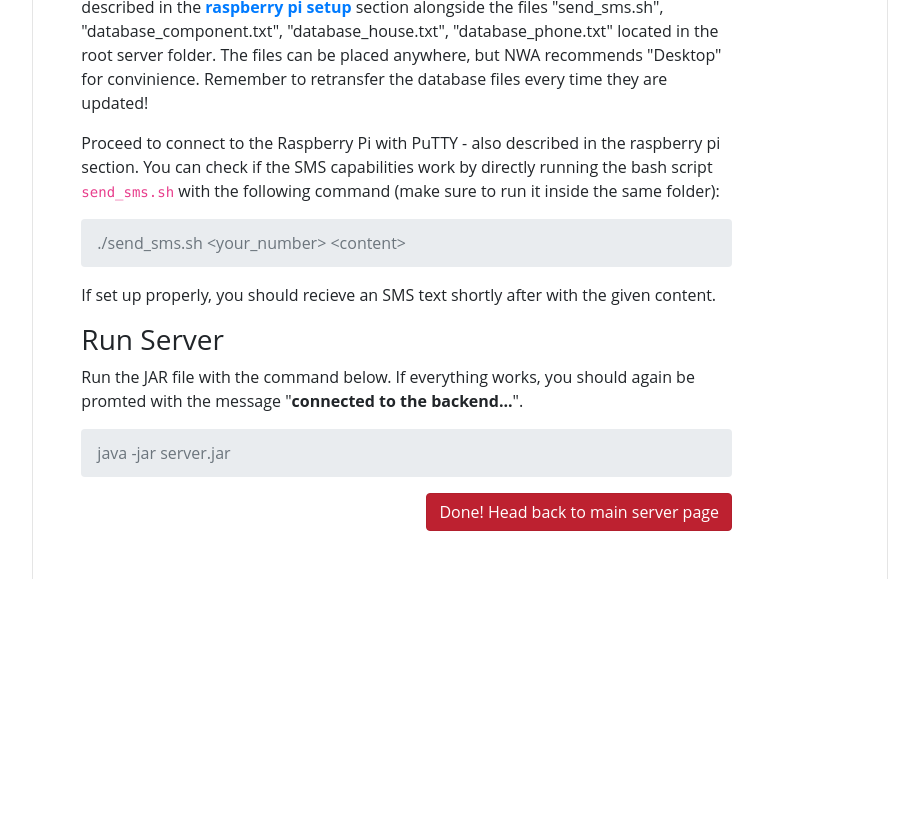
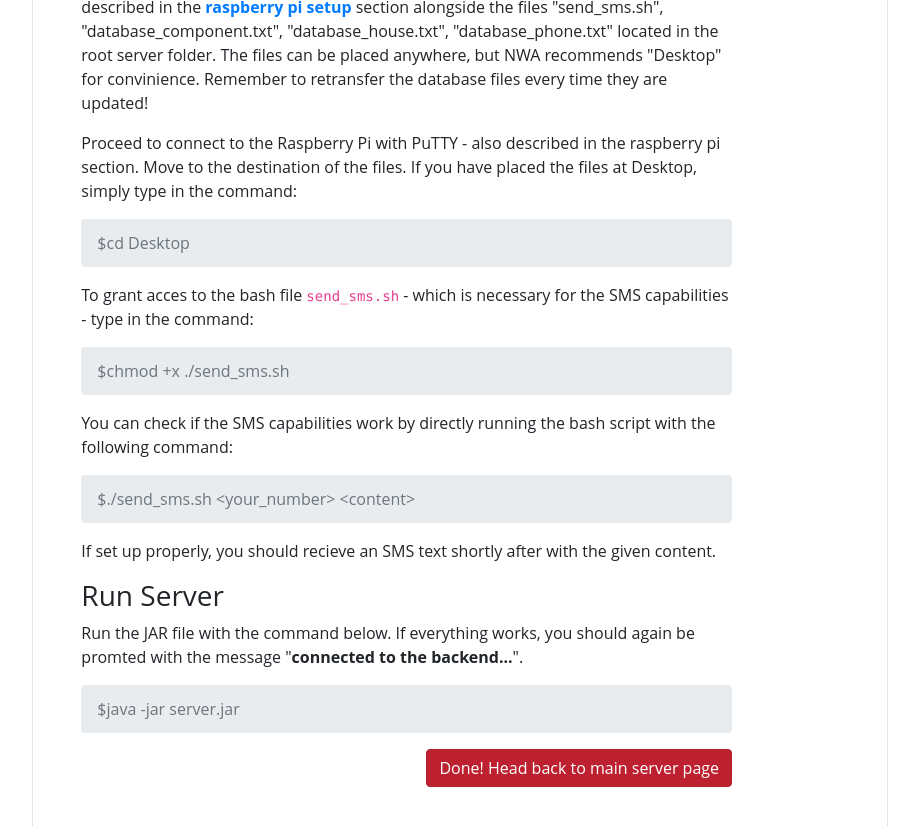
Before and after one commit to neighborhood-watch-alarm/nwa, a React (Create React App) app in the folder site/frontend/: page /server/integration in a window 1280 px wide. Shown: the part 540-1366 px from the top of the page, without its empty margins (180-1099 px from the left). Before the commit the page ends 1119 px from the top, so only its background shows below. Built offline with nearby package versions, Linux system fonts and the light colour scheme.

Commit message:
Small updates

```diff
--- a/site/frontend/src/Components/ServerIntegration.js
+++ b/site/frontend/src/Components/ServerIntegration.js
@@ -45,12 +45,22 @@ const ServerIntegration = props => {
         convinience. Remember to retransfer the database files every time they are updated!
       </p>
       <p>
-        Proceed to connect to the Raspberry Pi with PuTTY - also described in the raspberry pi section. You can check if
-        the SMS capabilities work by directly running the bash script <code>send_sms.sh</code> with the following
-        command (make sure to run it inside the same folder):
+        Proceed to connect to the Raspberry Pi with PuTTY - also described in the raspberry pi section. Move to the
+        destination of the files. If you have placed the files at Desktop, simply type in the command:
       </p>
       <Breadcrumb>
-        <BreadcrumbItem active>./send_sms.sh &lt;your_number&gt; &lt;content&gt;</BreadcrumbItem>
+        <BreadcrumbItem active>$cd Desktop</BreadcrumbItem>
+      </Breadcrumb>
+      <p>
+        To grant acces to the bash file <code>send_sms.sh</code> - which is necessary for the SMS capabilities - type in
+        the command:
+      </p>
+      <Breadcrumb>
+        <BreadcrumbItem active>$chmod +x ./send_sms.sh</BreadcrumbItem>
+      </Breadcrumb>
+      <p>You can check if the SMS capabilities work by directly running the bash script with the following command:</p>
+      <Breadcrumb>
+        <BreadcrumbItem active>$./send_sms.sh &lt;your_number&gt; &lt;content&gt;</BreadcrumbItem>
       </Breadcrumb>
       <p>If set up properly, you should recieve an SMS text shortly after with the given content.</p>
       <h3>Run Server</h3>
@@ -59,7 +69,7 @@ const ServerIntegration = props => {
         <b>connected to the backend...</b>".
       </p>
       <Breadcrumb>
-        <BreadcrumbItem active>java -jar server.jar</BreadcrumbItem>
+        <BreadcrumbItem active>$java -jar server.jar</BreadcrumbItem>
       </Breadcrumb>
       <Button className="float-right" tag={RouterNavLink} to="/server" color="danger">
         Done! Head back to main server page
--- a/site/frontend/src/Components/ServerRasOs.js
+++ b/site/frontend/src/Components/ServerRasOs.js
@@ -231,14 +231,16 @@ const ServerRaspian = props => {
       <p>Otherwise the setup looks pretty much like the one described above.</p>
       <h3>Cellular Service</h3>
       <p>
-        To setup the Huawei USB Modem, simply pop off the back of the modem, insert the SIM card at the top, and plug it
-        into your computer. Make sure the SIM card is activated beforehand. You should now automatically be directed to{" "}
+        To setup the Huawei USB Modem, simply pop off the back of the modem, insert the SIM card at the top (keep it in
+        the big container), and plug it into your computer. Make sure the SIM card is activated beforehand. You should
+        now automatically be directed to{" "}
         <a href="http://192.168.8.1/" target="_blank" rel="noopener noreferrer">
           http://192.168.8.1/
         </a>
         . If not, follow this link. From here enter the SIM Card's PIN code, and everything should be up and running
         shortly after. Once a connection is succesfully established, remove the USB modem from your computer and plug it
-        into the Raspberry Pi.
+        into the Raspberry Pi. Remember the number of the SIM Card, as this is the number every household will get
+        messages from.
       </p>
       <Button className="float-right" tag={RouterNavLink} to="/server/connection" color="danger">
         Next: Software Connection
```
